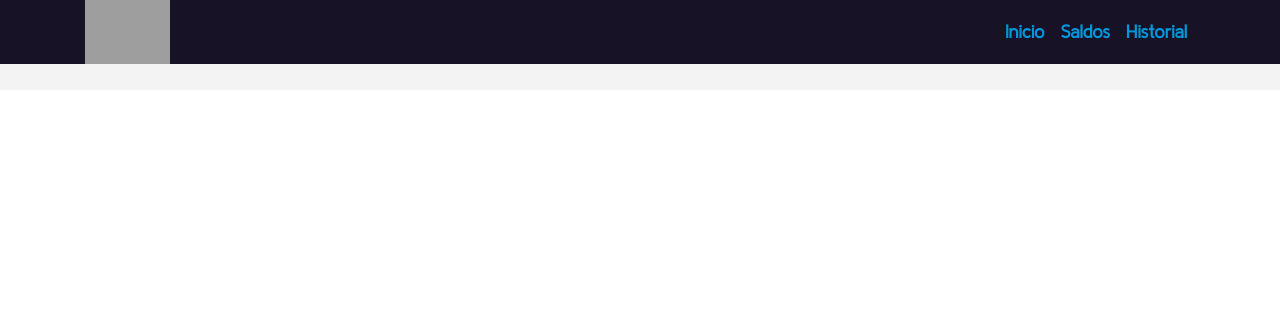
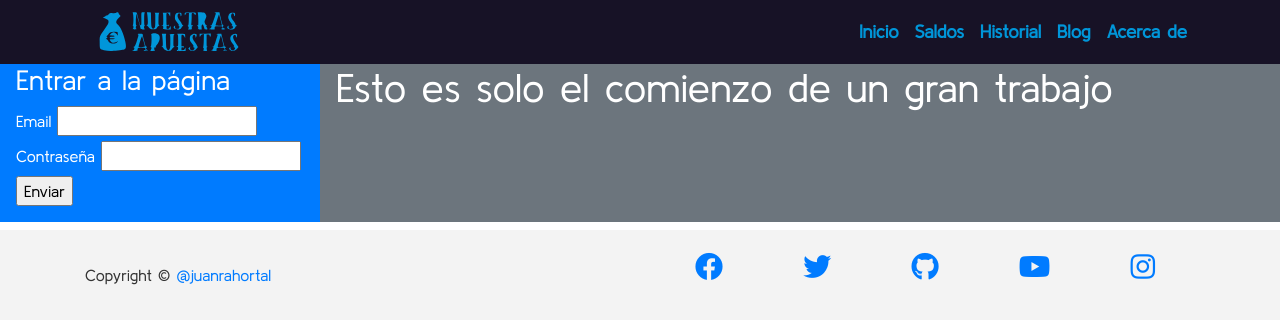
Before and after one commit to JuanRa007/New_Primitiva, a PHP site: page /New_Primitiva/ in a window 1280 px wide. Shown: the top 324 px of the page. Run offline with PHP 8.4, Linux system fonts and the light colour scheme; data that the repository does not hold is empty; some libraries are stand-ins or nearby versions; grey boxes are pictures that could not be loaded.

Commit message:
Avanzando

```diff
--- a/config/parameters.php
+++ b/config/parameters.php
@@ -5,7 +5,7 @@ define("base_url", "http://localhost/New_Primitiva/");
 
 // Presentación por defecto.
 define("controller_default", "apuestaController");
-define("action_default", "inicio");
+define("action_default", "index");
 
 
 /* TEST O PRODUCTIVO */
--- /dev/null
+++ b/controllers/apuestaController.php
@@ -0,0 +1,11 @@
+<?php
+
+class apuestaController
+{
+
+  public function index()
+  {
+
+    echo "<h1>Esto es solo el comienzo de un gran trabajo</h1>";
+  }
+}
--- a/index.php
+++ b/index.php
@@ -2,11 +2,10 @@
 
 // Sesión iniciada
 session_start();
-
+// Cargamos los controladores
+require_once 'autoload.php';
 // Cargamos los parámetros principales
 require_once 'config/parameters.php';
-// Cargamos los controladores
-require_once 'autoload.php';
 // Cargamos la BBDD
 require_once 'config/db.php';
 // Carga de funciones varias
@@ -14,7 +13,7 @@ require_once 'helpers/utils.php';
 
 // Cargamos la estructura de las páginas
 require_once 'views/layout/header.php';
-// require_once 'views/layout/sidebar.php';
+require_once 'views/layout/container.php';
 
 function show_error()
 {
@@ -31,7 +30,7 @@ if (isset($_GET['controller'])) {
   exit();
 }
 
-/* if (class_exists($nombre_controlador)) {
+if (class_exists($nombre_controlador)) {
   $controlador = new $nombre_controlador();
 
   if (isset($_GET['action']) && method_exists($controlador, $_GET['action'])) {
@@ -46,6 +45,5 @@ if (isset($_GET['controller'])) {
 } else {
   show_error();
 }
- */
 
 require_once 'views/layout/footer.php';
--- /dev/null
+++ b/views/layout/container.php
@@ -0,0 +1,23 @@
+<!-- Contenedor ambas columnas - Inicio-->
+<div class="container-fluid mt-5">
+  <!-- Fila del contenedor - Inicio-->
+  <div class="row">
+
+    <div class="col-sm-3 p-3 mb-2 bg-primary text-white">
+      <h3 class="color-primary">Entrar a la página</h3>
+
+      <form action="<?= base_url ?>usuario/login" method="post">
+        <label for="email">Email</label>
+        <input type="email" name="email" />
+
+        <label for="password">Contraseña</label>
+        <input type="password" name="password" />
+
+        <input type="submit" value="Enviar" />
+      </form>
+
+
+    </div>
+
+    <!-- Bloque lateral derecha - Inicio -->
+    <div class="col-sm-9 p-3 mb-2 bg-secondary text-white">
--- a/views/layout/footer.php
+++ b/views/layout/footer.php
@@ -1,3 +1,9 @@
+<!-- Proviene del Container -->
+
+</div><!-- Bloque lateral derecha - Fin -->
+</div><!-- Fila del contenedor - Fin-->
+</div><!-- Contenedor ambas columnas - Fin-->
+
 <!-- Pie de página -->
 <!-- <footer class="footer mt-auto py-3 pt-3 page-footer Footer"> -->
 <footer class="footer mt-auto py-3 Footer">
--- a/views/layout/header.php
+++ b/views/layout/header.php
@@ -2,12 +2,12 @@
 <html lang="es">
 
 <head>
-  <title><?= $app_name ?></title>
+  <title><?= app_name ?></title>
   <!-- Descripción de la página -->
   <meta name="description" content="Bienvenidos a Nuestras Apuestas: web dedicada al control del grupo de apostantes." />
   <!-- Valores META para los ficheros PHP -->
   <meta charset="UTF-8" />
-  <link rel="icon" href="./favicon.ico" />
+  <link rel="icon" href="<?= base_url ?>favicon.ico" />
   <meta name="viewport" content="width=device-width, initial-scale=1.0" />
   <!-- Fuente Google -->
   <link href="https://fonts.googleapis.com/css?family=Kulim+Park&display=swap" rel="stylesheet" />
@@ -18,16 +18,16 @@
   <!-- LightBox -->
   <link rel="stylesheet" href="https://cdnjs.cloudflare.com/ajax/libs/ekko-lightbox/5.3.0/ekko-lightbox.css" integrity="sha512-Velp0ebMKjcd9RiCoaHhLXkR1sFoCCWXNp6w4zj1hfMifYB5441C+sKeBl/T/Ka6NjBiRfBBQRaQq65ekYz3UQ==" crossorigin="anonymous" />
   <!-- Mi Estilos -->
-  <link rel="stylesheet" href="./assets/css/iconos.css" />
-  <link rel="stylesheet" href="./assets/css/estilos.css" />
+  <link rel="stylesheet" href="<?= base_url ?>assets/css/iconos.css" />
+  <link rel="stylesheet" href="<?= base_url ?>assets/css/estilos.css" />
 </head>
 
 <body>
   <!-- Menu Principal -->
   <nav class="navbar fixed-top navbar-expand-lg navbar-dark bg-dark p-0">
     <div class="container">
-      <a href="index.php" class="navbar-brand p-0">
-        <img class="col-logo" src="./img/nuestrasapuestas-logo.svg" alt="Nuestras Apuestas" />
+      <a href="<?= base_url ?>" class="navbar-brand p-0">
+        <img class="col-logo" src="<?= base_url ?>assets/img/nuestrasapuestas-logo.svg" alt="Nuestras Apuestas" />
       </a>
       <button type="button" class="navbar-toggler" data-toggle="collapse" data-target="#navbarCollapse" aria-controls="navbarNav" aria-expanded="false" aria-label="Toggle navigation">
         <span class="navbar-toggler-icon"></span>
@@ -43,18 +43,14 @@
           <li class="nav-item <?= ($app_pagina == "anteriores.php") ? "active" : "" ?>">
             <a href="anteriores.php" class="nav-link">Historial</a>
           </li>
-          <?php
-          if (!app_prod) {
-          ?>
+          <?php if (app_prod) : ?>
             <li class="nav-item <?= ($app_pagina == "mensajes.php") ? "active" : "" ?>">
               <a href="mensajes.php" class="nav-link">Blog</a>
             </li>
             <li class="nav-item <?= ($app_pagina == "acercade.php") ? "active" : "" ?>">
               <a href="acercade.php" class="nav-link">Acerca de</a>
             </li>
-          <?php
-          }
-          ?>
+          <?php endif; ?>
         </ul>
       </div>
     </div>
--- /dev/null
+++ b/views/usuario/registro.php
@@ -0,0 +1 @@
+<h1>Registrarse</h1>
```
Also changed, not shown: controllers/usuarioController.php (added, +10 -0 lines), assets/img/nuestrasapuestas-logo.svg (added), controllers/errorController.php (renamed from controllers/ErrorController.php), 1 other file. Lines whose indentation alone changed are shown as unchanged.
